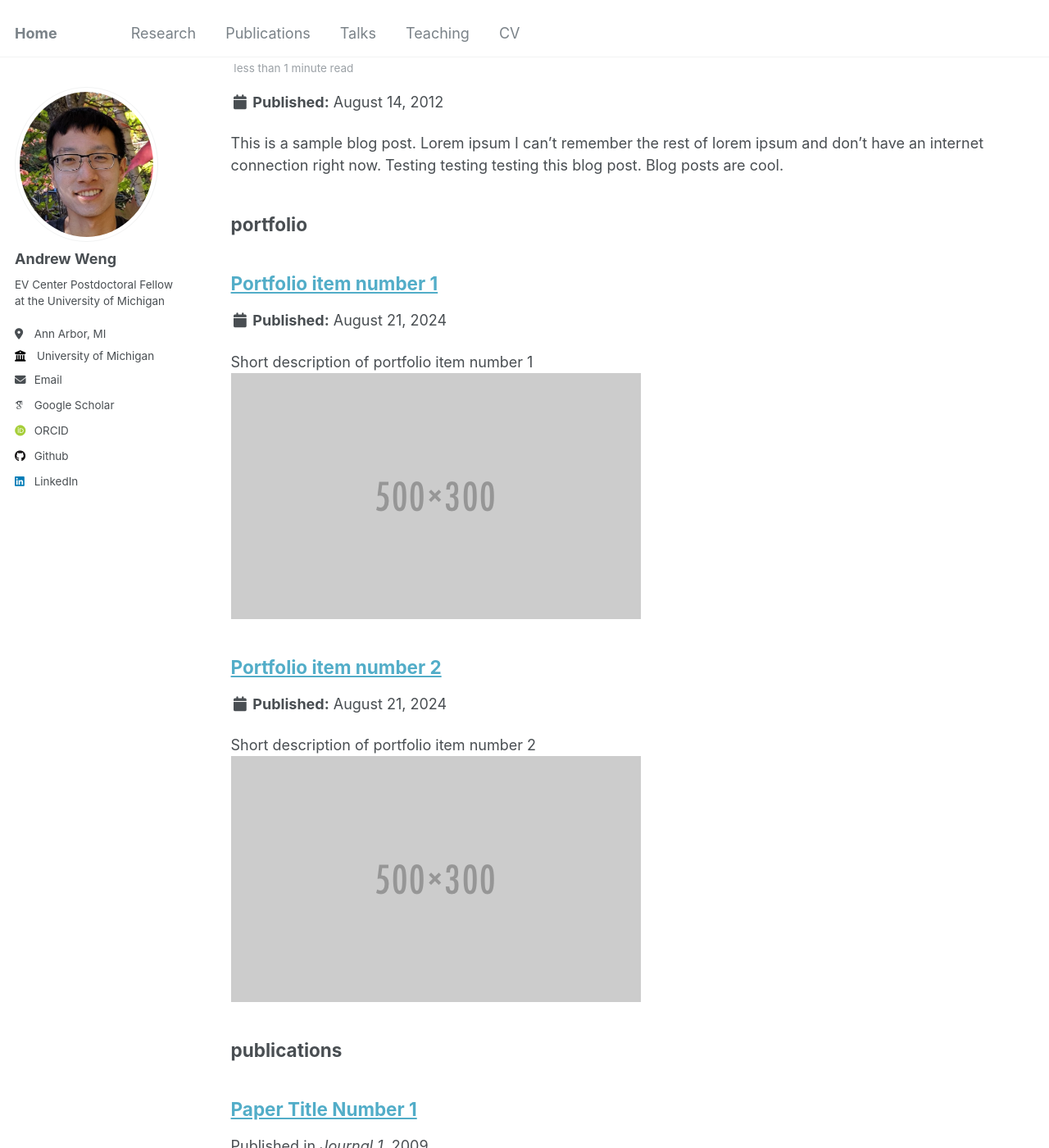
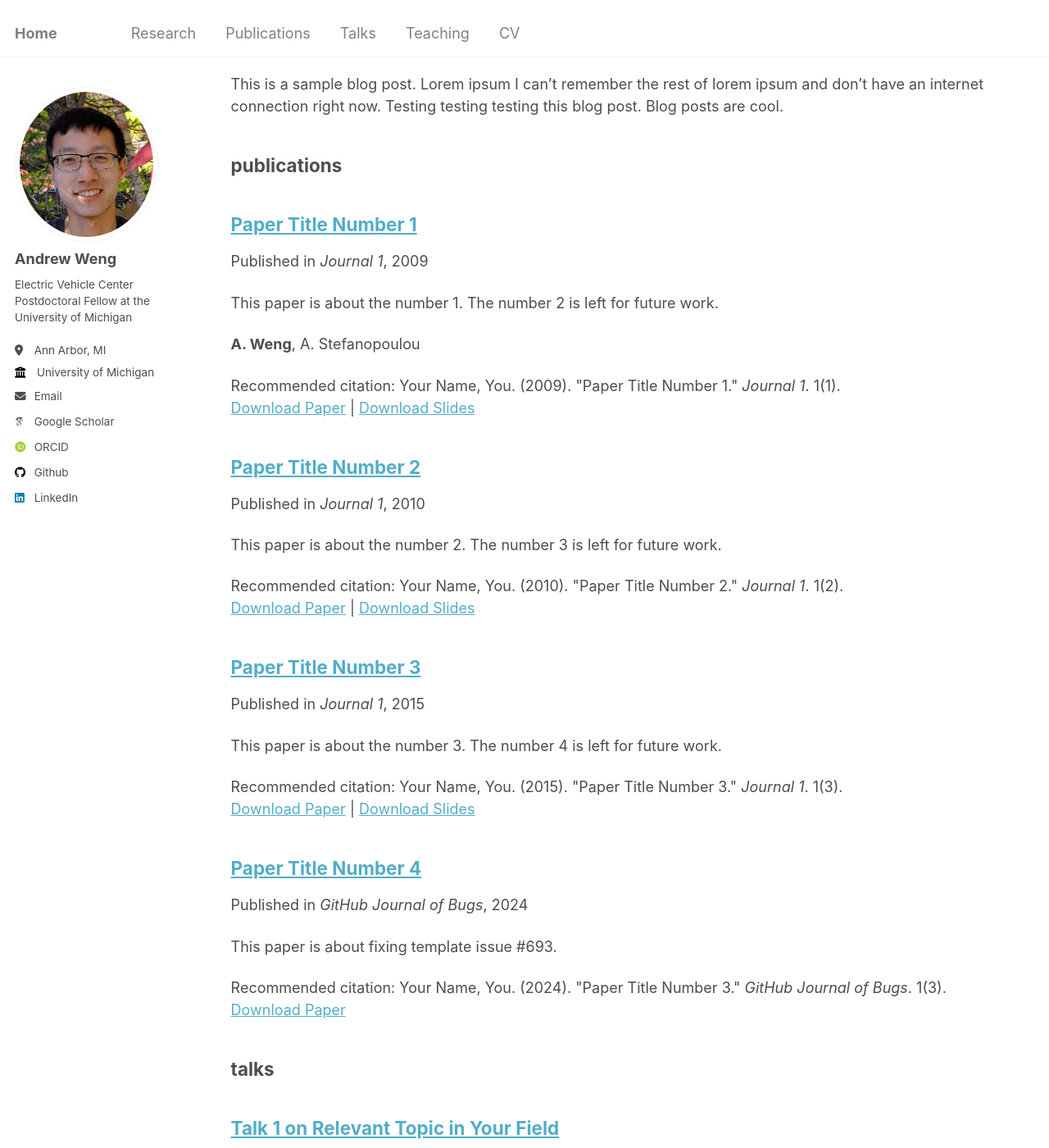
Before and after one commit to wengandrew/wengandrew.github.io, a Jekyll site: the page built from _pages/sitemap.md, in a window 1280 px wide and 1400 px high, scrolled down 2649 px. Shown: the whole window at 82% size. Built offline with Jekyll 4.4.1, drawn with Linux system fonts in a browser that asks for light colours; some web fonts are replaced.

Commit message:
Remove portfolio

```diff
--- a/_config.yml
+++ b/_config.yml
@@ -24,7 +24,7 @@ author:
   avatar           : "profile.png"
   name             : "Andrew Weng"
   pronouns         :
-  bio              : "EV Center Postdoctoral Fellow at the University of Michigan"
+  bio              : "Electric Vehicle Center Postdoctoral Fellow at the University of Michigan"
   location         : "Ann Arbor, MI"
   employer         : "University of Michigan"
   uri              : # URL
@@ -215,9 +215,6 @@ collections:
   publications:
     output: true
     permalink: /:collection/:path/
-  portfolio:
-    output: true
-    permalink: /:collection/:path/
   talks:
     output: true
     permalink: /:collection/:path/
@@ -261,15 +258,6 @@ defaults:
       author_profile: true
       share: true
       comments: true
-  # _portfolio
-  - scope:
-      path: ""
-      type: portfolio
-    values:
-      layout: single
-      author_profile: true
-      share: true
-      comment: true
   # _talks
   - scope:
       path: ""
--- a/_pages/markdown.md
+++ b/_pages/markdown.md
@@ -14,7 +14,6 @@ redirect_from:
 * Single pages: _pages/
 * Collections of pages are .md or .html files in:
   * _publications/
-  * _portfolio/
   * _posts/
   * _teaching/
   * _talks/
--- a/_portfolio/portfolio-1.md
+++ /dev/null
@@ -1,7 +0,0 @@
----
-title: "Portfolio item number 1"
-excerpt: "Short description of portfolio item number 1<br/><img src='/images/500x300.png'>"
-collection: portfolio
----
-
-This is an item in your portfolio. It can be have images or nice text. If you name the file .md, it will be parsed as markdown. If you name the file .html, it will be parsed as HTML.
--- a/_portfolio/portfolio-2.html
+++ /dev/null
@@ -1,7 +0,0 @@
----
-title: "Portfolio item number 2"
-excerpt: "Short description of portfolio item number 2 <br/><img src='/images/500x300.png'>"
-collection: portfolio
----
-
-This is an item in your portfolio. It can be have images or nice text. If you name the file .md, it will be parsed as markdown. If you name the file .html, it will be parsed as HTML.
```
Also changed, not shown: _pages/portfolio.html (deleted, +0 -13 lines).
